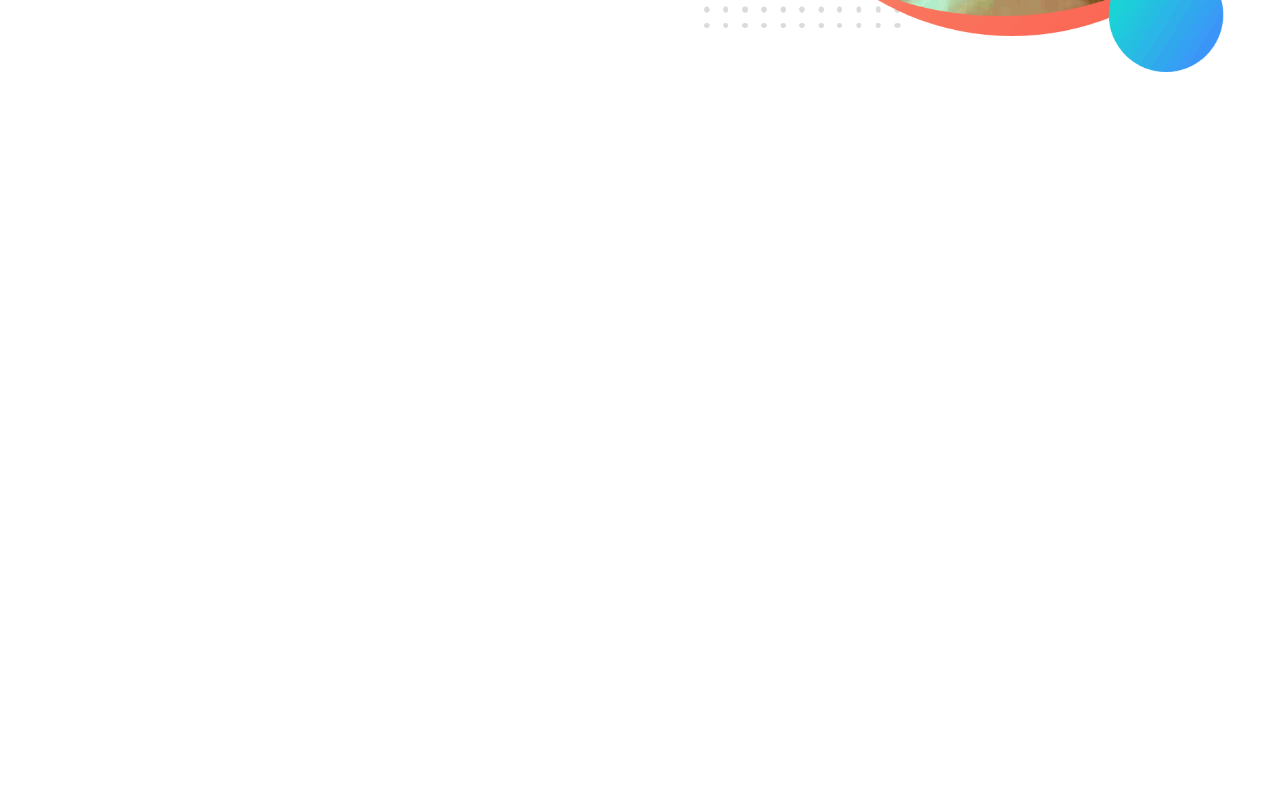
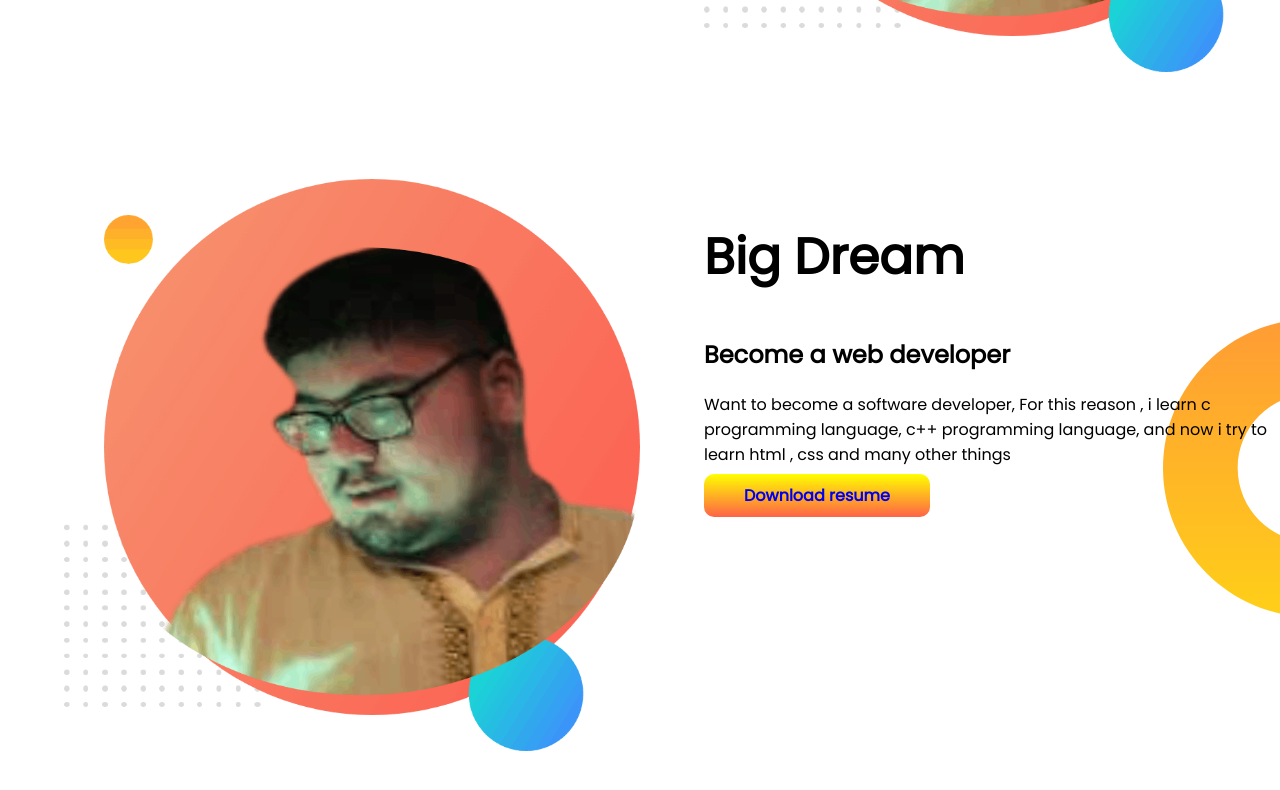
Before and after one commit to ahadalichowdhury/developer-portfolio, a plain HTML site: page index.html in a window 1280 px wide. Shown: the part 500-1290 px from the top of the page. Before the commit the page ends 800 px from the top, so only its background shows below. Drawn offline with Linux system fonts and the light colour scheme.

Commit message:
dream added

```diff
--- a/index.html
+++ b/index.html
@@ -28,5 +28,17 @@
         <img src="images/my-bg.png" alt="" />
     </div>
       </section>
+
+      <section class="dream-big">
+          <div class="half-width">
+              <img src="images/my-bg.png" alt="">
+          </div>
+          <div class="half-width">
+              <h1>Big Dream</h1>
+              <h2>Become a web developer</h2>
+              <p>Want to become a software developer, For this reason , i learn c programming language, c++ programming language, and now i try to learn html , css and many other things</p>
+              <a class="link-button" target="_blank" href="https://www.linkedin.com/feed/">Download resume</a>
+          </div>
+      </section>
   </body>
 </html>
--- a/style.css
+++ b/style.css
@@ -12,6 +12,7 @@ h1 {
 
 section{
     display: flex;
+    margin-bottom: 100px;
 }
 .half-width{
     width: 50%;
@@ -34,3 +35,8 @@ section{
     background-repeat: no-repeat;
 
 }
+.dream-big{
+    background-image: url(images/dream-bg.png);
+    background-repeat: no-repeat;
+    background-position: right;
+}
```
